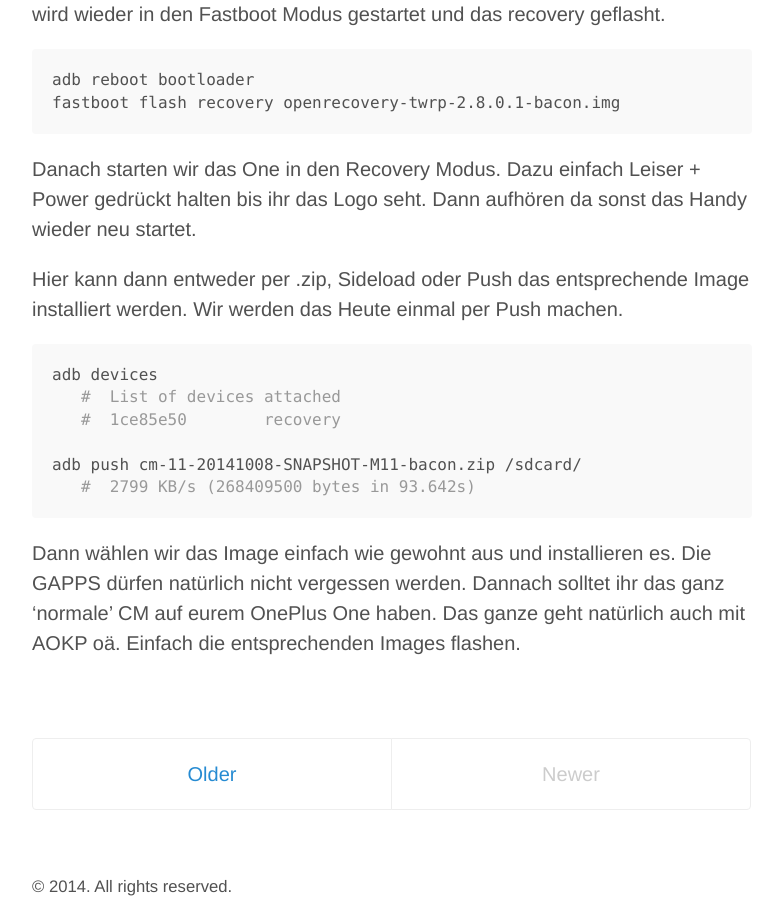
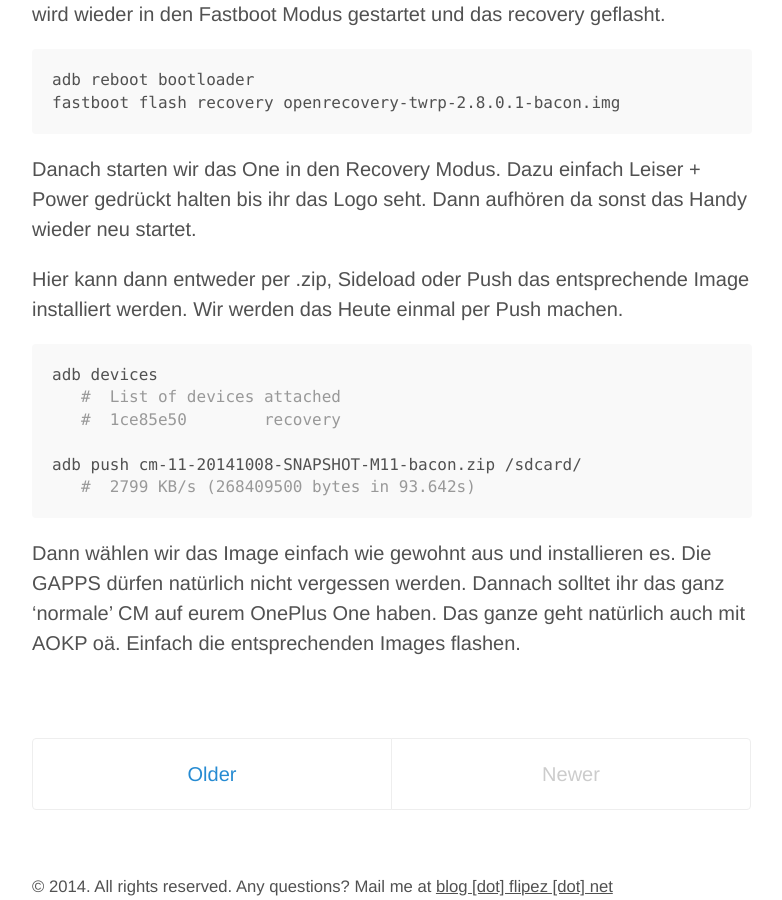
Before and after one commit to Flipez/flipez.github.io, a Jekyll site: the page built from index.html, in a window 1280 px wide and 900 px high, scrolled down 1204 px. Shown: the whole window, without its empty margins (248-1030 px from the left). Built offline with Jekyll 4.4.1, drawn with Linux system fonts in a browser that asks for light colours; Markdown is read by kramdown in place of the engine named in the settings; the list of posts is cut into pages by our own code.

```diff
--- a/_includes/head.html
+++ b/_includes/head.html
@@ -18,7 +18,6 @@
   <link rel="stylesheet" href="{{ site.baseurl }}public/css/syntax.css">
 
   <!-- Icons -->
-  <link rel="apple-touch-icon-precomposed" sizes="144x144" href="{{ site.baseurl }}public/apple-touch-icon-precomposed.png">
   <link rel="shortcut icon" href="{{ site.baseurl }}public/favicon.ico">
 
   <!-- RSS -->
--- a/_layouts/default.html
+++ b/_layouts/default.html
@@ -27,7 +27,7 @@
 
       <footer class="footer">
         <small>
-          &copy; <time datetime="{{ site.time | date_to_xmlschema }}">{{ site.time | date: '%Y' }}</time>. All rights reserved.
+          &copy; <time datetime="{{ site.time | date_to_xmlschema }}">{{ site.time | date: '%Y' }}</time>. All rights reserved. Any questions? Mail me at <u>blog [dot] flipez [dot] net</u>
         </small>
       </footer>
     </div>
```
Also changed, not shown: public/favicon.ico.
